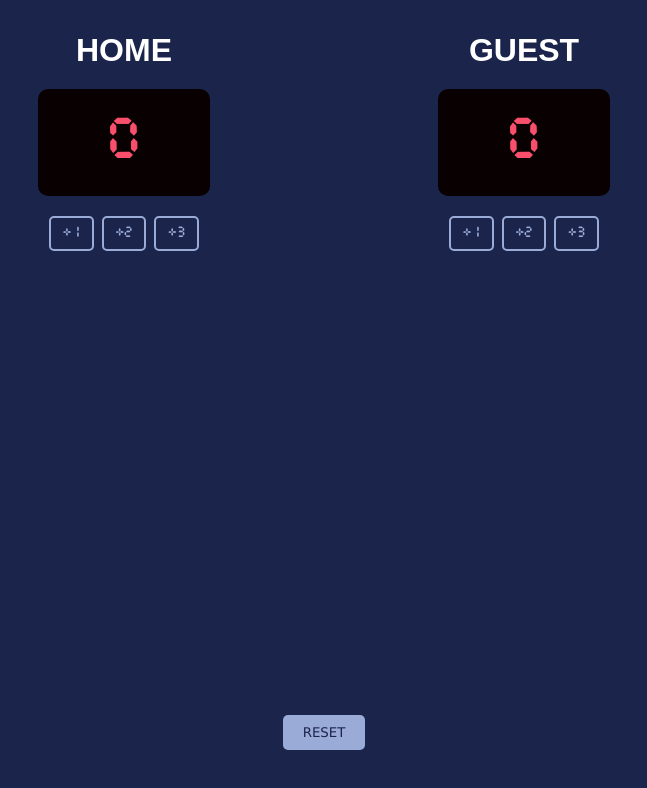
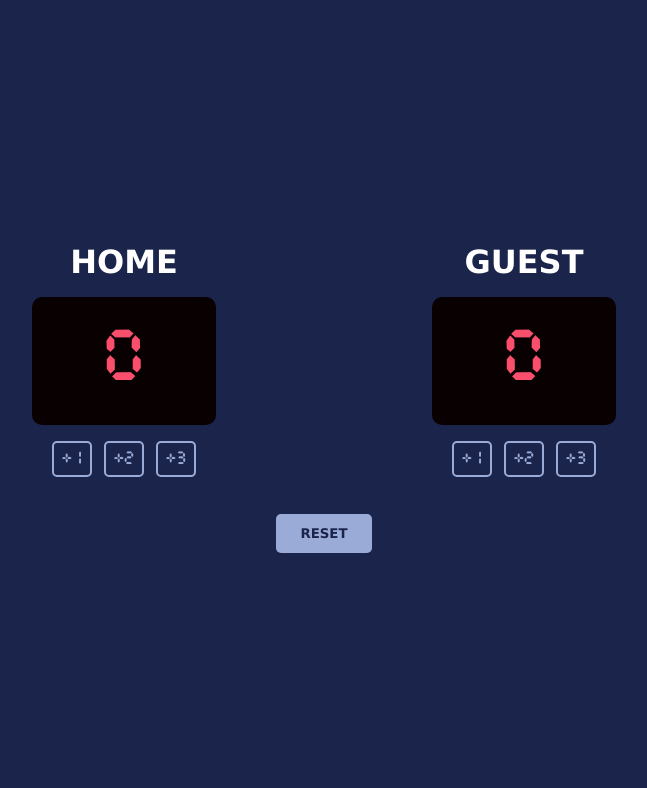
Before and after one commit to kursatyalin/scoreboard, a plain HTML site: page index.html in a window 1280 px wide. Shown: the whole page, without its empty margins (316-963 px from the left). Drawn offline with Linux system fonts and the light colour scheme; a web font is replaced by a local one.

Commit message:
Update: Modified based on the code review

```diff
--- a/index.css
+++ b/index.css
@@ -1,96 +1,161 @@
+:root {
+    --bg-color: #1B244A;
+    --score-bg: #080001;
+    --score-color: #F94F6D;
+    --btn-color: #9AABD8;
+    --btn-hover: #1B244A;
+    --reset-bg: #9AABD8;
+    --reset-hover: #F94F6D;
+    --text-light: white;
+}
+
+
+/* Base Styles */
+
 body {
     margin: 0;
-    background: #1B244A;
-    font-family: Arial, sans-serif; /* Fallback font */
+    background: var(--bg-color);
+    font-family: Verdana, sans-serif;
+    min-height: 100vh;
+    display: flex;
+    justify-content: center;
+    align-items: center;
 }
 
-.container {
+.scoreboard {
+    width: 100%;
+    max-width: 800px;
+    position: relative;
+    padding-bottom: 80px;
+    /* Space for reset button */
+}
+
+.teams-container {
     display: flex;
     justify-content: space-around;
-    max-width: 800px;
-    margin: 0 auto;
+    gap: 2rem;
+    padding: 1rem;
 }
 
+
+/* Team Styles */
+
 .team {
-    display:flex;
-    flex-direction:column;
+    display: flex;
+    flex-direction: column;
     align-items: center;
-    gap: 10px;
+    gap: 1rem;
+    width: 100%;
 }
+
+.heading {
+    color: var(--text-light);
+    font-size: clamp(1.5rem, 4vw, 2rem);
+    margin: 0;
+    text-align: center;
+}
+
+
+/* Counter Styles */
 
 @font-face {
     font-family: 'Cursed Timer ULiL';
-    src: url('fonts/CursedTimerULiL.woff2') format('woff2'),
-         url('fonts/CursedTimerULiL.ttf') format('truetype');
+    src: url('fonts/CursedTimerULiL.woff2') format('woff2'), url('fonts/CursedTimerULiL.ttf') format('truetype');
+    font-display: swap;
 }
 
 .counter {
-    background: #080001;
-    color: #F94F6D;
-    font-size: 3.2rem;
-    font-family: 'Cursed Timer ULiL';
+    background: var(--score-bg);
+    color: var(--score-color);
+    font-family: 'Cursed Timer ULiL', monospace;
+    font-size: clamp(2.5rem, 10vw, 4rem);
     padding: 0.5em;
-    width: 120px;;
+    width: 120px;
     border-radius: 10px;
+    text-align: center;
+    line-height: 1;
+}
+
+
+/* Button Styles */
+
+.btn-group {
     display: flex;
+    gap: 0.75rem;
     justify-content: center;
-    align-items: center;
-    margin: 0 auto; /* Center horizontally */
+    width: 100%;
 }
 
 .btn {
     background: transparent;
-    color: #9AABD8;
-    border: 2px solid #9AABD8;
+    color: var(--btn-color);
+    border: 2px solid var(--btn-color);
     border-radius: 5px;
-    padding: 8px 12px;
+    padding: 0.5rem;
     font-family: 'Cursed Timer ULiL', monospace;
     cursor: pointer;
+    transition: all 0.3s ease;
+    min-width: 40px;
+    font-size: 1rem;
+    line-height: 1;
 }
 
-.btn-group {
-    display: flex;
-    gap: 8px;
-    margin-top: 10px;
-}
-
-.btn:hover {
-    background: #9AABD8;
-    color: #1B244A;
-
+.btn:hover,
+.btn:focus {
+    background: var(--btn-color);
+    color: var(--btn-hover);
+    outline: none;
+    transform: translateY(-2px);
 }
 
 
+/* Reset Button */
 
-.heading {
-    font-size: 2rem;
-    color: white;
-    margin-bottom: 10px;
-}
-
-.number-one {
-    display: flex-direction;
-}
-
-.reset {
+.reset-container {
     position: absolute;
-    left: 0;
-    right: 0;
-    bottom: 50px;
+    bottom: 20px;
+    left: 50%;
+    transform: translateX(-50%);
+    width: 100%;
     text-align: center;
 }
 
 #reset-btn {
-    background: #9AABD8;
-    color: #1B244A;
+    background: var(--reset-bg);
+    color: var(--btn-hover);
     border: none;
-    padding: 10px 20px;
+    padding: 0.75rem 1.5rem;
     border-radius: 5px;
-    font-family: Verdana, sans-serif;
+    font-family: inherit;
+    font-weight: bold;
     cursor: pointer;
+    transition: all 0.3s ease;
 }
 
-#reset-btn:hover {
-    background: #F94F6D;
-    color: white;
+#reset-btn:hover,
+#reset-btn:focus {
+    background: var(--reset-hover);
+    color: var(--text-light);
+    outline: none;
+    box-shadow: 0 0 0 3px rgba(249, 79, 109, 0.4);
 }
+
+
+/* Responsive Adjustments */
+
+@media (max-width: 600px) {
+    .teams-container {
+        flex-direction: column;
+        align-items: center;
+        gap: 3rem;
+    }
+    .btn {
+        padding: 0.75rem;
+        font-size: 1.1rem;
+    }
+    .reset-container {
+        position: static;
+        transform: none;
+        margin-top: 2rem;
+    }
+}
--- a/index.html
+++ b/index.html
@@ -1,31 +1,47 @@
-<html>
-    <head>
-        <link rel="stylesheet" href="index.css">
-    </head>
-    <body>
-        <div class="container">
-            <div class="team">
-                <h3 class="heading">HOME</h3>
-                <div class="counter" id="home-score">0</div>
+<!DOCTYPE html>
+<html lang="en">
+
+<head>
+    <meta charset="UTF-8">
+    <meta name="viewport" content="width=device-width, initial-scale=1.0">
+    <title>Scoreboard App</title>
+    <link rel="preload" href="fonts/CursedTimerULiL.woff2" as="font" type="font/woff2" crossorigin>
+    <link rel="stylesheet" href="index.css">
+</head>
+
+<body>
+    <main class="scoreboard">
+        <section class="teams-container">
+            <!-- Home Team -->
+            <article class="team" aria-labelledby="home-heading">
+                <h3 id="home-heading" class="heading">HOME</h3>
+                <div class="counter" id="home-score" aria-live="polite">0</div>
                 <div class="btn-group">
-                    <button class="btn" onclick="incrementHomeScoreByOne()">+1</button>
-                    <button class="btn" onclick="incrementHomeScoreByTwo()">+2</button>
-                    <button class="btn" onclick="incrementHomeScoreByThree()">+3</button>
+                    <button class="btn" onclick="incrementScore('home', 1)" aria-label="Add 1 point to home team">+1</button>
+                    <button class="btn" onclick="incrementScore('home', 2)" aria-label="Add 2 points to home team">+2</button>
+                    <button class="btn" onclick="incrementScore('home', 3)" aria-label="Add 3 points to home team">+3</button>
                 </div>
-            </div>
-            <div class="team">
-                <h3 class="heading">GUEST</h3>
-                <div class="counter" id="guest-score">0</div>
+            </article>
+
+            <!-- Guest Team -->
+            <article class="team" aria-labelledby="guest-heading">
+                <h3 id="guest-heading" class="heading">GUEST</h3>
+                <div class="counter" id="guest-score" aria-live="polite">0</div>
                 <div class="btn-group">
-                    <button class="btn" onclick="incrementGuestScoreByOne()">+1</button>
-                    <button class="btn" onclick="incrementGuestScoreByTwo()">+2</button>
-                    <button class="btn" onclick="incrementGuestScoreByThree()">+3</button>
+                    <button class="btn" onclick="incrementScore('guest', 1)" aria-label="Add 1 point to guest team">+1</button>
+                    <button class="btn" onclick="incrementScore('guest', 2)" aria-label="Add 2 points to guest team">+2</button>
+                    <button class="btn" onclick="incrementScore('guest', 3)" aria-label="Add 3 points to guest team">+3</button>
                 </div>
-            </div>
-            <div class="reset">
-                <button id="reset-btn" onclick="resetScore()">RESET</button>
-                </div>
+            </article>
+        </section>
+
+        <!-- Reset Button -->
+        <div class="reset-container">
+            <button id="reset-btn" onclick="resetScores()" aria-label="Reset all scores">RESET</button>
         </div>
-        <script src="index.js"></script>
-    </body>
+    </main>
+
+    <script src="index.js"></script>
+</body>
+
 </html>
--- a/index.js
+++ b/index.js
@@ -1,46 +1,26 @@
-let homeScore = 0;
-let homeScoreEl = document.getElementById("home-score");
-let guestScore = 0;
-let guestScoreEl = document.getElementById("guest-score");
+// index.js
+(function() {
+    let homeScore = 0;
+    const homeScoreEl = document.getElementById("home-score");
+    let guestScore = 0;
+    const guestScoreEl = document.getElementById("guest-score");
 
+    function incrementScore(team, points) {
+        if (team === 'home') {
+            homeScore += points;
+            homeScoreEl.textContent = homeScore;
+        } else {
+            guestScore += points;
+            guestScoreEl.textContent = guestScore;
+        }
+    }
 
-function incrementHomeScoreByOne() {
-    homeScore += 1;
-    homeScoreEl.textContent = homeScore
-}
+    function resetScores() {
+        homeScore = guestScore = 0;
+        homeScoreEl.textContent = guestScoreEl.textContent = 0;
+    }
 
-
-function incrementHomeScoreByTwo() {
-    homeScore += 2;
-    homeScoreEl.textContent = homeScore;
-}
-
-function incrementHomeScoreByThree() {
-    homeScore += 3;
-    homeScoreEl.textContent = homeScore;
-}
-
-function incrementGuestScoreByOne() {
-    guestScore += 1;
-    guestScoreEl.textContent = guestScore
-}
-
-
-function incrementGuestScoreByTwo() {
-    guestScore += 2;
-    guestScoreEl.textContent = guestScore;
-}
-
-function incrementGuestScoreByThree() {
-    guestScore += 3;
-    guestScoreEl.textContent = guestScore;
-}
-
-function resetScore() {
-    guestScore = 0;
-    guestScoreEl.textContent = guestScore;
-
-    homeScore = 0;
-    homeScoreEl.textContent = homeScore;
-
-}
+    // Make functions available globally
+    window.incrementScore = incrementScore;
+    window.resetScores = resetScores;
+})();
```
